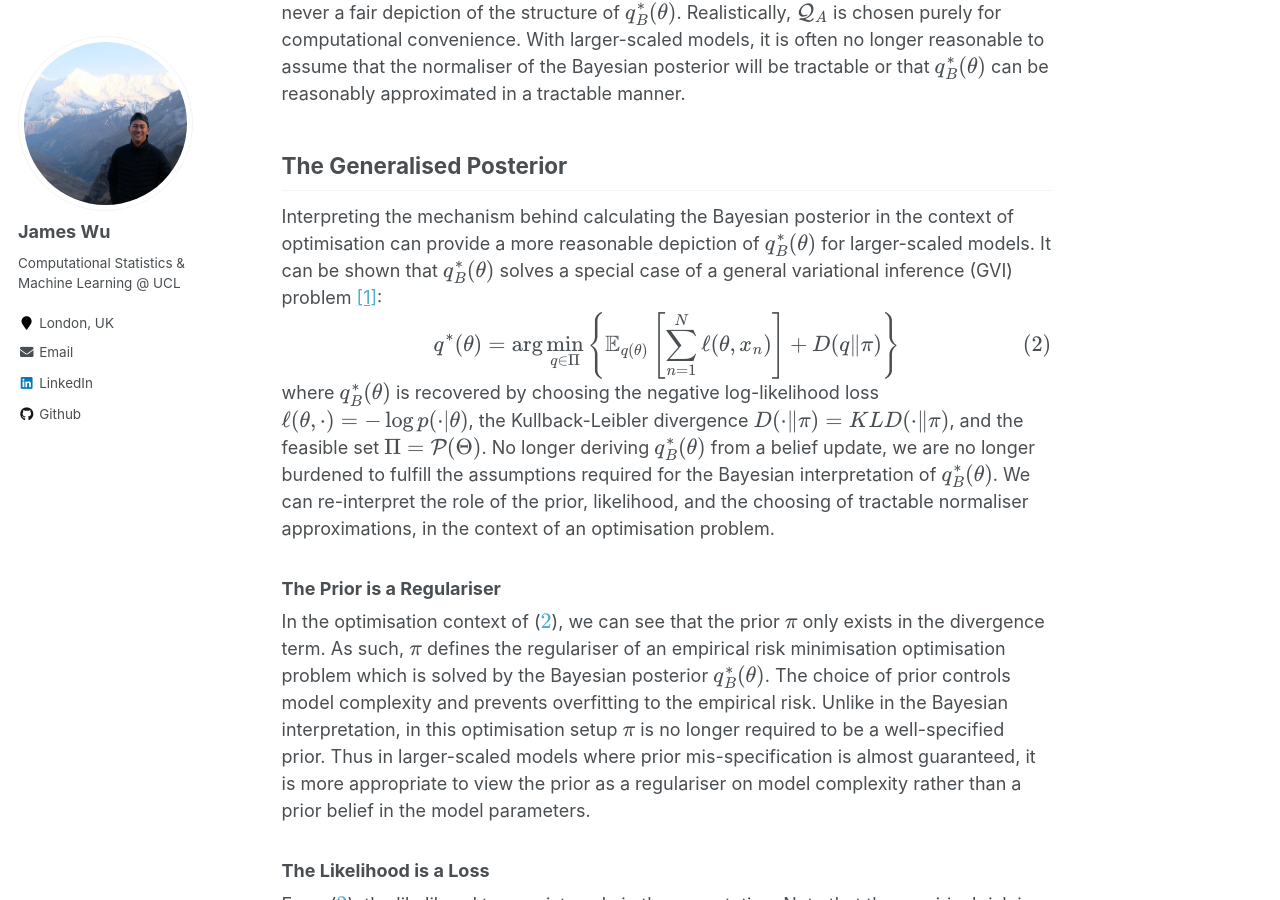
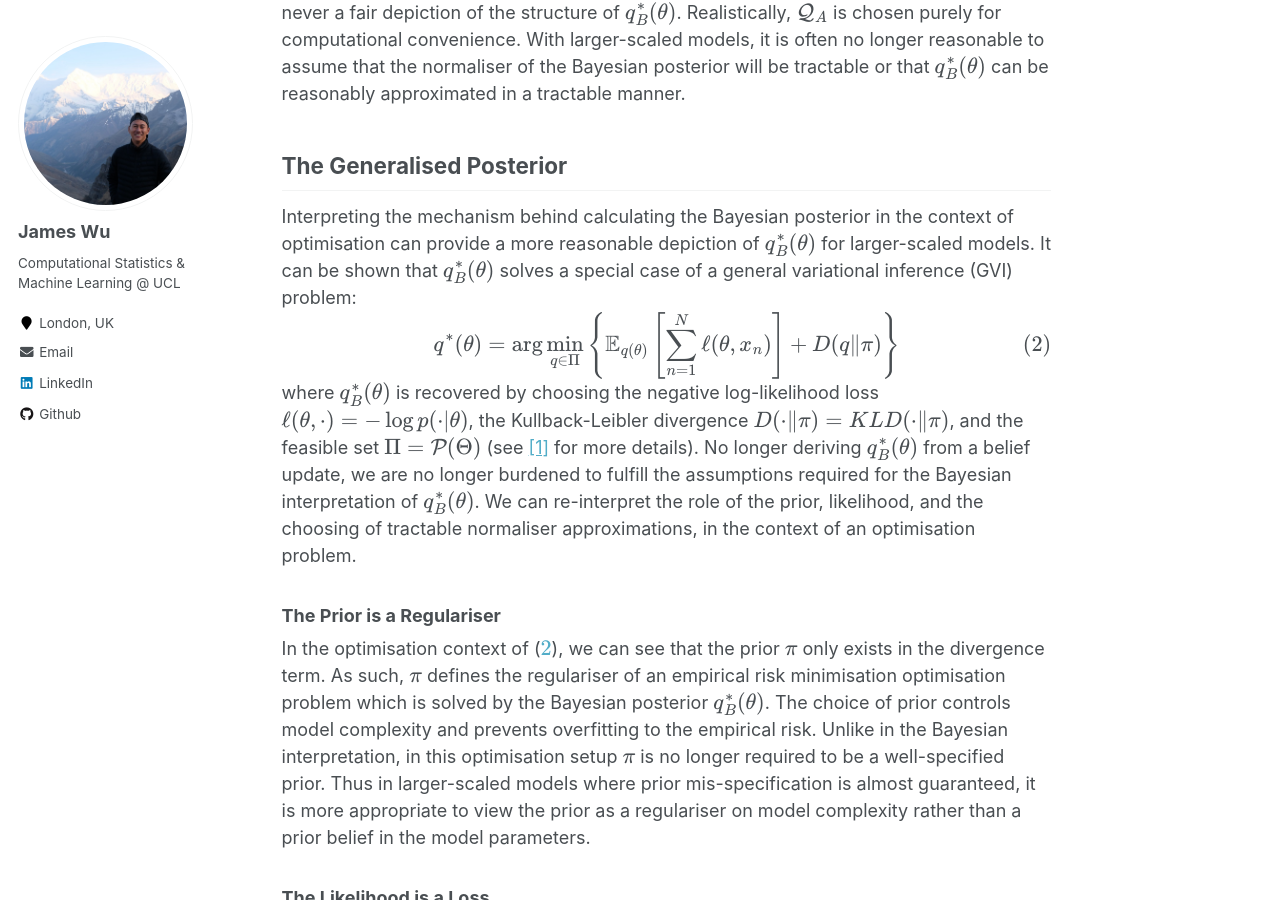
Before and after one commit to jswu18/jswu18.github.io, a Jekyll site: the page built from _posts/2023-07-09-generalised-variatonal-inference.md, in a window 1280 px wide and 900 px high, scrolled down 2594 px. Built offline with Jekyll 4.4.1, drawn with Linux system fonts in a browser that asks for light colours; formulas are drawn with MathJax 3.

Commit message:
update blog

```diff
--- a/_posts/2023-07-09-generalised-variatonal-inference.md
+++ b/_posts/2023-07-09-generalised-variatonal-inference.md
@@ -44,12 +44,12 @@ Samplers such as Metropolis Hastings or Markov Chain Monte Carlo only have conve
 Approximating $$q_B^*(\theta)$$ involves solving for $$q_A^*(\theta) \in \mathcal{Q}_{A}$$, where $$\mathcal{Q}_{A}$$ is often viewed as distributions of a simpler form. For example mean field approximations define a family of distributions $$\mathcal{Q}_{MF} = \left\{\prod_i q_i(\theta_i)\right\}$$, a product of independent distributions. Variational inference is motivated to finding a $$q_A^*(\theta) \in \mathcal{Q}_{A}$$ that $$\textit{approximates}$$ $$q_B^*(\theta)$$, through the minimisation of some divergence between the two, $$D(q_A^*(\theta)\| q_B^*(\theta))$$. However the space of distributions $$\mathcal{Q}_{A}$$ is usually severely restrictive in its expressiveness and $$q_A^*(\theta)$$ is almost never a fair depiction of the structure of $$q_B^*(\theta)$$. Realistically, $$\mathcal{Q}_{A}$$ is chosen purely for computational convenience. With larger-scaled models, it is often no longer reasonable to assume that the normaliser of the Bayesian posterior will be tractable or that $$q_B^*(\theta)$$ can be reasonably approximated in a tractable manner.
 
 ## The Generalised Posterior
-Interpreting the mechanism behind calculating the Bayesian posterior in the context of optimisation can provide a more reasonable depiction of $$q_B^*(\theta)$$ for larger-scaled models. It can be shown that $$q_B^*(\theta)$$ solves a special case of a general variational inference (GVI) problem [[1]](#1):
+Interpreting the mechanism behind calculating the Bayesian posterior in the context of optimisation can provide a more reasonable depiction of $$q_B^*(\theta)$$ for larger-scaled models. It can be shown that $$q_B^*(\theta)$$ solves a special case of a general variational inference (GVI) problem:
 $$\begin{align}
 q^*(\theta) = \arg\min_{q \in \Pi} \left\{ \mathbb{E}_{q(\theta)}\left[\sum_{n=1}^N \ell(\theta, x_n)\right] + D(q\|\pi)\right\}
 \label{general-posterior}
 \end{align}$$
-where $$q_B^*(\theta)$$ is recovered by choosing the negative log-likelihood loss $$\ell(\theta, \cdot) = -\log p(\cdot | \theta)$$, the Kullback-Leibler divergence $$D(\cdot \| \pi) = KLD(\cdot \| \pi)$$, and the feasible set $$\Pi = \mathcal{P}(\Theta)$$. No longer deriving $$q_B^*(\theta)$$ from a belief update, we are no longer burdened to fulfill the assumptions required for the Bayesian interpretation of $$q_B^*(\theta)$$. We can re-interpret the role of the prior, likelihood, and the choosing of tractable normaliser approximations, in the context of an optimisation problem.
+where $$q_B^*(\theta)$$ is recovered by choosing the negative log-likelihood loss $$\ell(\theta, \cdot) = -\log p(\cdot | \theta)$$, the Kullback-Leibler divergence $$D(\cdot \| \pi) = KLD(\cdot \| \pi)$$, and the feasible set $$\Pi = \mathcal{P}(\Theta)$$ (see [[1]](#1) for more details). No longer deriving $$q_B^*(\theta)$$ from a belief update, we are no longer burdened to fulfill the assumptions required for the Bayesian interpretation of $$q_B^*(\theta)$$. We can re-interpret the role of the prior, likelihood, and the choosing of tractable normaliser approximations, in the context of an optimisation problem.
 
 ### The Prior is a Regulariser
 In the optimisation context of (\ref{general-posterior}), we can see that the prior $$\pi$$ only exists in the divergence term. As such, $$\pi$$ defines the regulariser of an empirical risk minimisation optimisation problem which is solved by the Bayesian posterior $$q_B^*(\theta)$$. The choice of prior controls model complexity and prevents overfitting to the empirical risk. Unlike in the Bayesian interpretation, in this optimisation setup $$\pi$$ is no longer required to be a well-specified prior. Thus in larger-scaled models where prior mis-specification is almost guaranteed, it is more appropriate to view the prior as a regulariser on model complexity rather than a prior belief in the model parameters.
```
